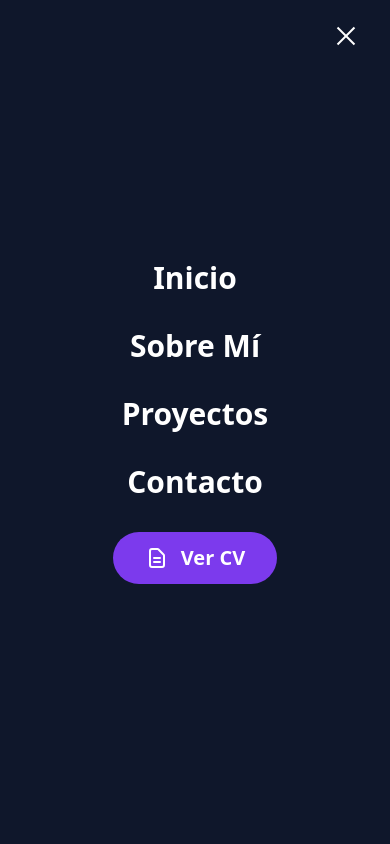
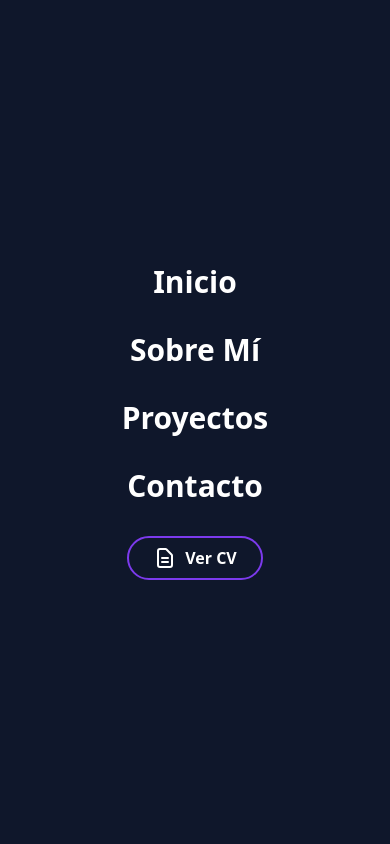
Before and after one commit to PabloDev96/portfolio_2.0, a React (Vite) app: page / in a window 390 px wide. Both pictures are taken after a click on the button 346 px from the left and 36 px from the top of the page. Shown: the top 844 px of the page. Built offline with nearby package versions, Linux system fonts and the light colour scheme.

Commit message:
fix mobile menu

```diff
--- a/src/components/NavBar.jsx
+++ b/src/components/NavBar.jsx
@@ -1,11 +1,9 @@
 import { motion, useScroll, useTransform } from "framer-motion";
 import { useState, useEffect } from "react";
 import { HiArrowUp, HiOutlineDocumentText } from "react-icons/hi";
-import { HiCog } from "react-icons/hi";
+import { GiPalette } from "react-icons/gi";
 import { useTheme } from "../context/ThemeContext";
 import { setParticlesAttractor } from "../utils/particlesAttractor";
-import { GiPalette } from "react-icons/gi";
-import { FaPalette } from "react-icons/fa";
 
 const CV_URL = "/CV_PabloDíazGarcía.pdf";
 
@@ -29,6 +27,18 @@ const NavBar = () => {
         return () => window.removeEventListener("scroll", handleScroll);
     }, []);
 
+    useEffect(() => {
+        if (isOpen) {
+            document.body.style.overflow = "hidden";
+            document.body.style.position = "fixed";
+            document.body.style.width = "100%";
+        } else {
+            document.body.style.overflow = "";
+            document.body.style.position = "";
+            document.body.style.width = "";
+        }
+    }, [isOpen]);
+
     const navItems = [
         { name: "Inicio", href: "#home" },
         { name: "Sobre Mí", href: "#about" },
@@ -38,12 +48,12 @@ const NavBar = () => {
 
     const menuVariants = {
         open: {
-            clipPath: "circle(1200px at calc(100% - 40px) 40px)",
+            clipPath: "circle(150vmax at calc(100% - 40px) 40px)",
             transition: { type: "spring", stiffness: 20, restDelta: 2 },
         },
         closed: {
-            clipPath: "circle(0px at calc(100% - 40px) 40px)",
-            transition: { delay: 0.2, type: "spring", stiffness: 400, damping: 40 },
+            clipPath: "circle(0vmax at calc(100% - 40px) 40px)",
+            transition: { delay: 0.1, type: "spring", stiffness: 400, damping: 40 },
         },
     };
 
@@ -69,7 +79,6 @@ const NavBar = () => {
         else window.scrollTo({ top: 0, behavior: "smooth" });
     };
 
-    // ==== Partículas: helpers hover ====
     const attractToTarget = (e, strength = 1.25) => {
         const r = e.currentTarget.getBoundingClientRect();
         setParticlesAttractor({
@@ -86,7 +95,7 @@ const NavBar = () => {
         <>
             <motion.nav
                 style={{ backgroundColor }}
-                className={`fixed top-0 left-0 right-0 z-50 transition-all duration-300 ${scrolled ? "backdrop-blur-md shadow-lg" : ""
+                className={`fixed top-0 left-0 right-0 z-[100] transition-all duration-300 ${scrolled ? "backdrop-blur-md shadow-lg" : ""
                     }`}
             >
                 <div className="container mx-auto px-6 py-4">
@@ -110,10 +119,8 @@ const NavBar = () => {
                                     initial={{ opacity: 0, y: -8 }}
                                     animate={{ opacity: 1, y: 0 }}
                                     exit={{ opacity: 0 }}
-                                    className="absolute top-12 left-0 rounded-xl bg-slate-900 border border-white/10 shadow-xl p-3"
+                                    className="absolute top-12 left-0 rounded-xl bg-slate-900 border border-white/10 shadow-xl p-3 z-[110]"
                                 >
-
-                                    {/* PURPLE */}
                                     <button
                                         onClick={() => {
                                             setTheme("purple");
@@ -123,15 +130,12 @@ const NavBar = () => {
                                             }`}
                                         onMouseEnter={(e) => attractToTarget(e, 1.15)}
                                         onMouseLeave={stopAttractor}
-                                        onFocus={(e) => attractToTarget(e, 1.15)}
-                                        onBlur={stopAttractor}
                                         aria-label="Paleta morada"
                                     >
                                         <motion.span
                                             className="w-5 h-5 rounded-full border border-white/15 bg-clip-padding"
                                             style={{
-                                                backgroundImage:
-                                                    "linear-gradient(90deg, #7c3aed, #ec4899)",
+                                                backgroundImage: "linear-gradient(90deg, #7c3aed, #ec4899)",
                                                 backgroundSize: "200% 200%",
                                             }}
                                             animate={{ backgroundPosition: ["0% 50%", "100% 50%", "0% 50%"] }}
@@ -139,7 +143,6 @@ const NavBar = () => {
                                         />
                                     </button>
 
-                                    {/* GREEN */}
                                     <button
                                         onClick={() => {
                                             setTheme("green");
@@ -149,15 +152,12 @@ const NavBar = () => {
                                             }`}
                                         onMouseEnter={(e) => attractToTarget(e, 1.15)}
                                         onMouseLeave={stopAttractor}
-                                        onFocus={(e) => attractToTarget(e, 1.15)}
-                                        onBlur={stopAttractor}
                                         aria-label="Paleta verde"
                                     >
                                         <motion.span
                                             className="w-5 h-5 rounded-full border border-white/15 bg-clip-padding"
                                             style={{
-                                                backgroundImage:
-                                                    "linear-gradient(90deg, #16a34a, #18dbce)",
+                                                backgroundImage: "linear-gradient(90deg, #16a34a, #18dbce)",
                                                 backgroundSize: "200% 200%",
                                             }}
                                             animate={{ backgroundPosition: ["0% 50%", "100% 50%", "0% 50%"] }}
@@ -188,8 +188,6 @@ const NavBar = () => {
                                         whileHover={{ scale: 1.05 }}
                                         onMouseEnter={(e) => attractToTarget(e, 1.1)}
                                         onMouseLeave={stopAttractor}
-                                        onFocus={(e) => attractToTarget(e, 1.1)}
-                                        onBlur={stopAttractor}
                                     >
                                         {item.name}
                                         <span className="absolute -bottom-1 left-0 w-0 h-0.5 bg-[var(--primary)] group-hover:w-full transition-all duration-300" />
@@ -202,19 +200,9 @@ const NavBar = () => {
                                     href={CV_URL}
                                     target="_blank"
                                     rel="noopener noreferrer"
-                                    className="
-                                    inline-flex items-center gap-2
-                                    px-6 py-2
-                                    rounded-full
-                                    border-2 border-[var(--primary)]
-                                    text-white font-semibold
-                                    hover:bg-[var(--primary-soft)]
-                                    transition-colors
-                                "
+                                    className="inline-flex items-center gap-2 px-6 py-2 rounded-full border-2 border-[var(--primary)] text-white font-semibold hover:bg-[var(--primary-soft)] transition-colors"
                                     onMouseEnter={(e) => attractToTarget(e, 1.35)}
                                     onMouseLeave={stopAttractor}
-                                    onFocus={(e) => attractToTarget(e, 1.35)}
-                                    onBlur={stopAttractor}
                                 >
                                     <HiOutlineDocumentText className="text-lg" />
                                     <span>Ver CV</span>
@@ -224,14 +212,12 @@ const NavBar = () => {
 
                         {/* Mobile Menu Button */}
                         <motion.button
-                            className="md:hidden z-50 relative w-10 h-10 flex items-center justify-center"
+                            className="md:hidden z-[120] relative w-10 h-10 flex items-center justify-center"
                             onClick={() => setIsOpen(!isOpen)}
                             whileTap={{ scale: 0.9 }}
                             aria-label="Abrir menú"
                             onMouseEnter={(e) => attractToTarget(e, 1.2)}
                             onMouseLeave={stopAttractor}
-                            onFocus={(e) => attractToTarget(e, 1.2)}
-                            onBlur={stopAttractor}
                         >
                             <div className="flex flex-col gap-1.5">
                                 <motion.span
@@ -248,16 +234,20 @@ const NavBar = () => {
                                 />
                             </div>
                         </motion.button>
+                    </div>
+                </div>
+            </motion.nav>
 
-                        {/* Mobile Menu */}
+            {/* Mobile Menu - FUERA del navbar */}
             <motion.div
-                            className="fixed inset-0 bg-slate-900 md:hidden"
+                className="fixed inset-0 bg-slate-900 md:hidden z-[110]"
                 initial={false}
                 animate={isOpen ? "open" : "closed"}
                 variants={menuVariants}
+                style={{ pointerEvents: isOpen ? "auto" : "none" }}
             >
                 <motion.ul
-                                className="flex flex-col items-center justify-center h-full gap-8"
+                    className="min-h-screen flex flex-col items-center justify-center gap-8 px-6 py-20"
                     variants={listVariants}
                 >
                     {navItems.map((item) => (
@@ -273,8 +263,6 @@ const NavBar = () => {
                                 onClick={() => setIsOpen(false)}
                                 onMouseEnter={(e) => attractToTarget(e, 1.15)}
                                 onMouseLeave={stopAttractor}
-                                            onFocus={(e) => attractToTarget(e, 1.15)}
-                                            onBlur={stopAttractor}
                             >
                                 {item.name}
                             </a>
@@ -287,11 +275,9 @@ const NavBar = () => {
                             target="_blank"
                             rel="noopener noreferrer"
                             onClick={() => setIsOpen(false)}
-                                        className="inline-flex items-center gap-3 px-8 py-3 bg-[var(--primary)] text-white rounded-full font-semibold text-xl hover:bg-[var(--primary-hover)] transition-colors"
-                                        onMouseEnter={(e) => attractToTarget(e, 1.4)}
+                            className="inline-flex items-center gap-2 px-6 py-2 rounded-full border-2 border-[var(--primary)] text-white font-semibold hover:bg-[var(--primary-soft)] transition-colors"
+                            onMouseEnter={(e) => attractToTarget(e, 1.35)}
                             onMouseLeave={stopAttractor}
-                                        onFocus={(e) => attractToTarget(e, 1.4)}
-                                        onBlur={stopAttractor}
                         >
                             <HiOutlineDocumentText className="text-2xl" />
                             <span>Ver CV</span>
@@ -299,31 +285,15 @@ const NavBar = () => {
                     </motion.li>
                 </motion.ul>
             </motion.div>
-                    </div>
-                </div>
-            </motion.nav>
 
-            {/* Botón flotante (fuera del navbar) */}
+            {/* Botón flotante scroll to top */}
             <motion.button
                 type="button"
                 onClick={goHome}
                 aria-label="Subir arriba"
-                className="
-    fixed bottom-6 right-6 z-50
-    w-12 h-12 rounded-full
-    bg-transparent
-    border border-[var(--primary)]
-    text-white
-    flex items-center justify-center
-    backdrop-blur-md
-    transition-all duration-300
-    hover:bg-[var(--primary-soft)]
-  "
+                className="fixed bottom-6 right-6 z-[100] w-12 h-12 rounded-full bg-transparent border border-[var(--primary)] text-white flex items-center justify-center backdrop-blur-md transition-all duration-300 hover:bg-[var(--primary-soft)]"
                 style={{
                     pointerEvents: scrolled ? "auto" : "none",
-                    boxShadow: scrolled
-                        ? "0 0 0 0 transparent"
-                        : undefined,
                 }}
                 initial={{ opacity: 0, y: 12, scale: 0.95 }}
                 animate={
@@ -340,8 +310,6 @@ const NavBar = () => {
                 whileTap={{ scale: 0.96 }}
                 onMouseEnter={(e) => attractToTarget(e, 1.5)}
                 onMouseLeave={stopAttractor}
-                onFocus={(e) => attractToTarget(e, 1.5)}
-                onBlur={stopAttractor}
             >
                 <HiArrowUp className="text-xl" />
             </motion.button>
```
Lines whose indentation alone changed are shown as unchanged.
